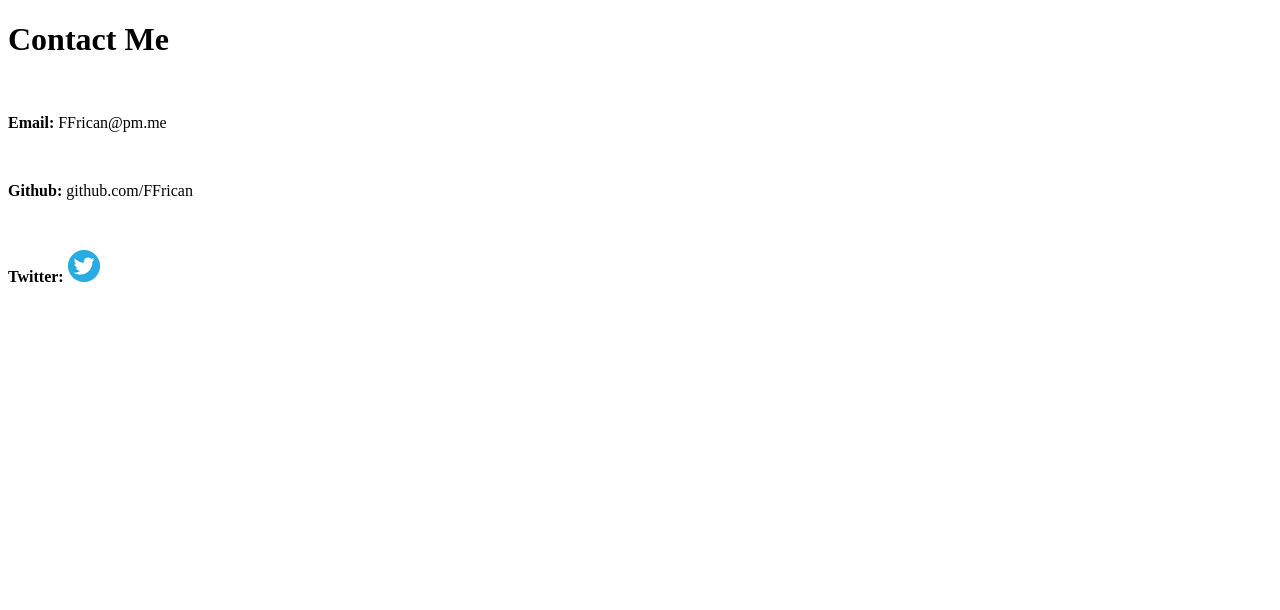
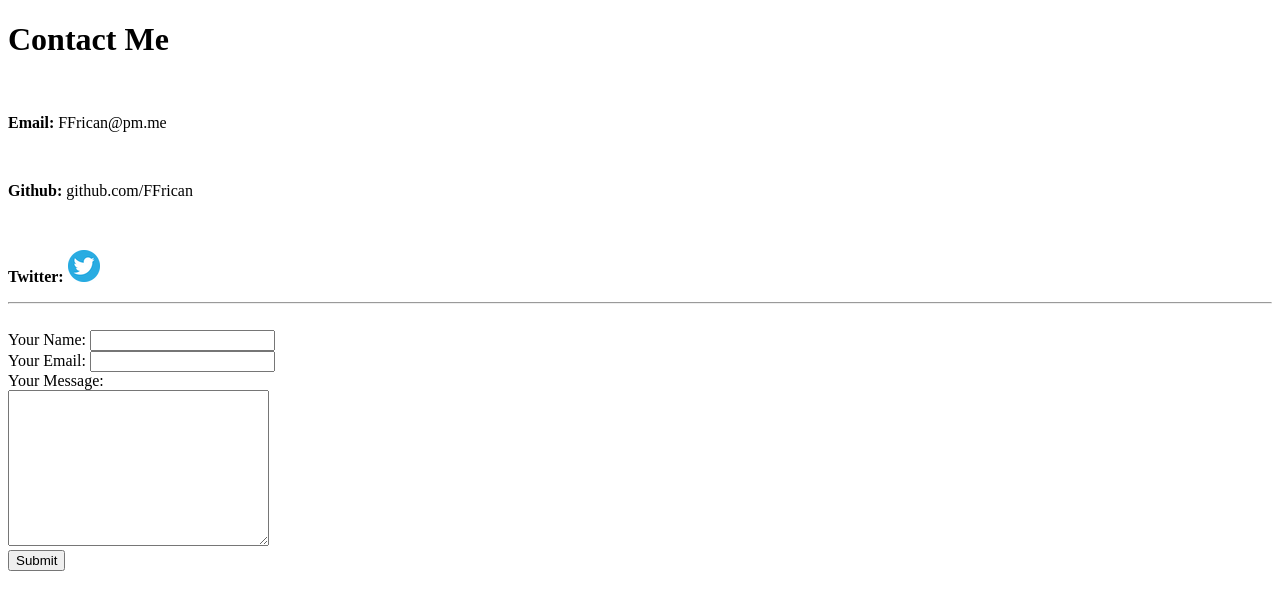
Before and after one commit to FFrican/WebDev, a plain HTML site: page HTML - Personal Site/contact.html in a window 1280 px wide. Drawn offline with Linux system fonts and the light colour scheme.

Commit message:
Update contact.html

```diff
--- a/HTML - Personal Site/contact.html
+++ b/HTML - Personal Site/contact.html
@@ -15,9 +15,22 @@
     <br />
     <p>
       <strong>Twitter: </strong>
-      <a href="https://www.twitter.com/FFrican"
-        ><img src="images/twitterlogo.png" alt="twitterlogo"
-      /></a>
+      <a href="https://www.twitter.com/FFrican"><img src="images/twitterlogo.png" alt="twitterlogo" /></a>
     </p>
+    <hr />
+    <br />
+    <form action="mailto:FFrican@pm.me" method="post" enctype="text/plain">
+      <label>Your Name:</label>
+      <input type="text" name="yourName" />
+      <br />
+      <label>Your Email:</label>
+      <input type="email" name="yourEmail" />
+      <br />
+      <label>Your Message:</label>
+      <br />
+      <textarea name="yourMessage" cols="30" rows="10"></textarea>
+      <br />
+      <input type="submit" />
+    </form>
   </body>
 </html>
```
